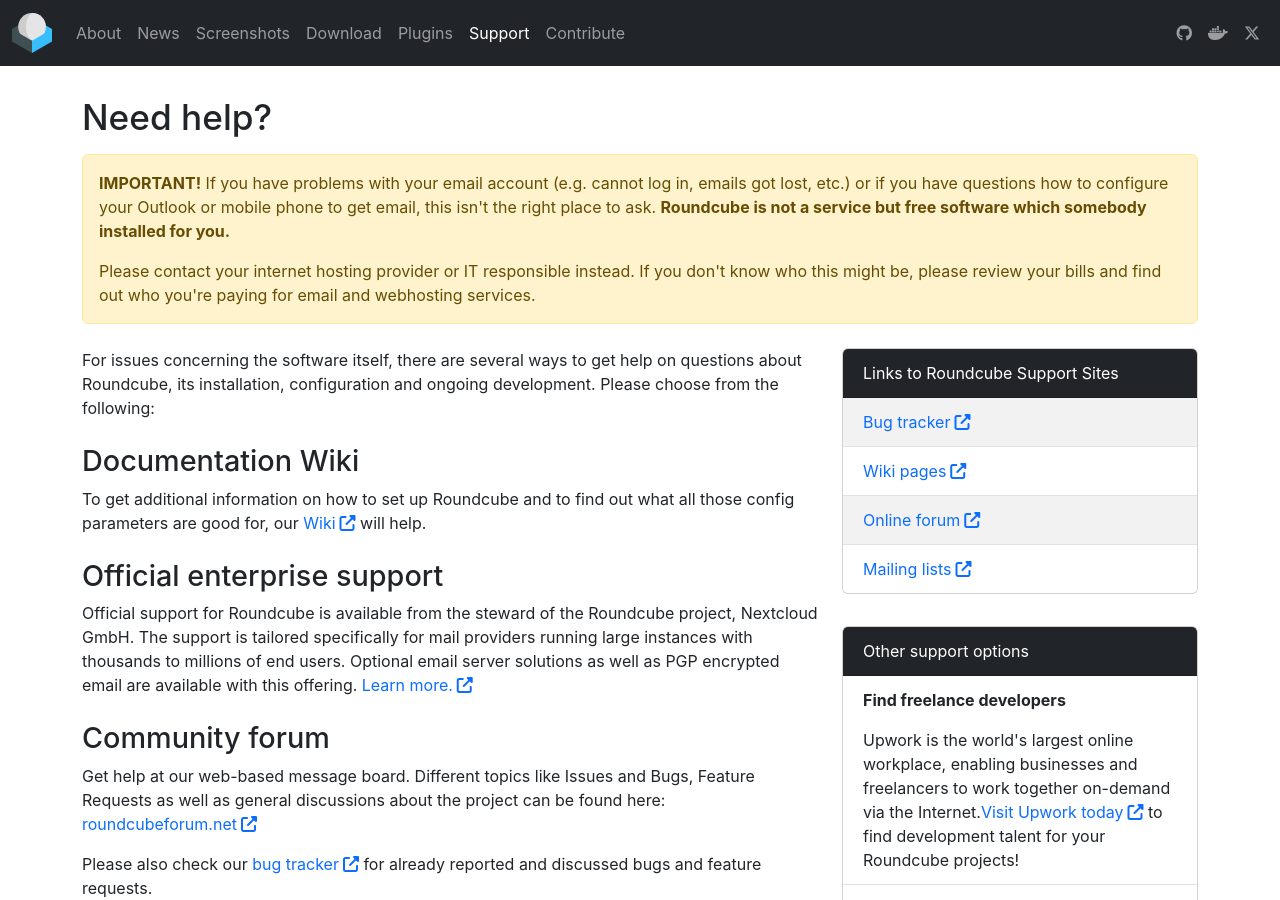
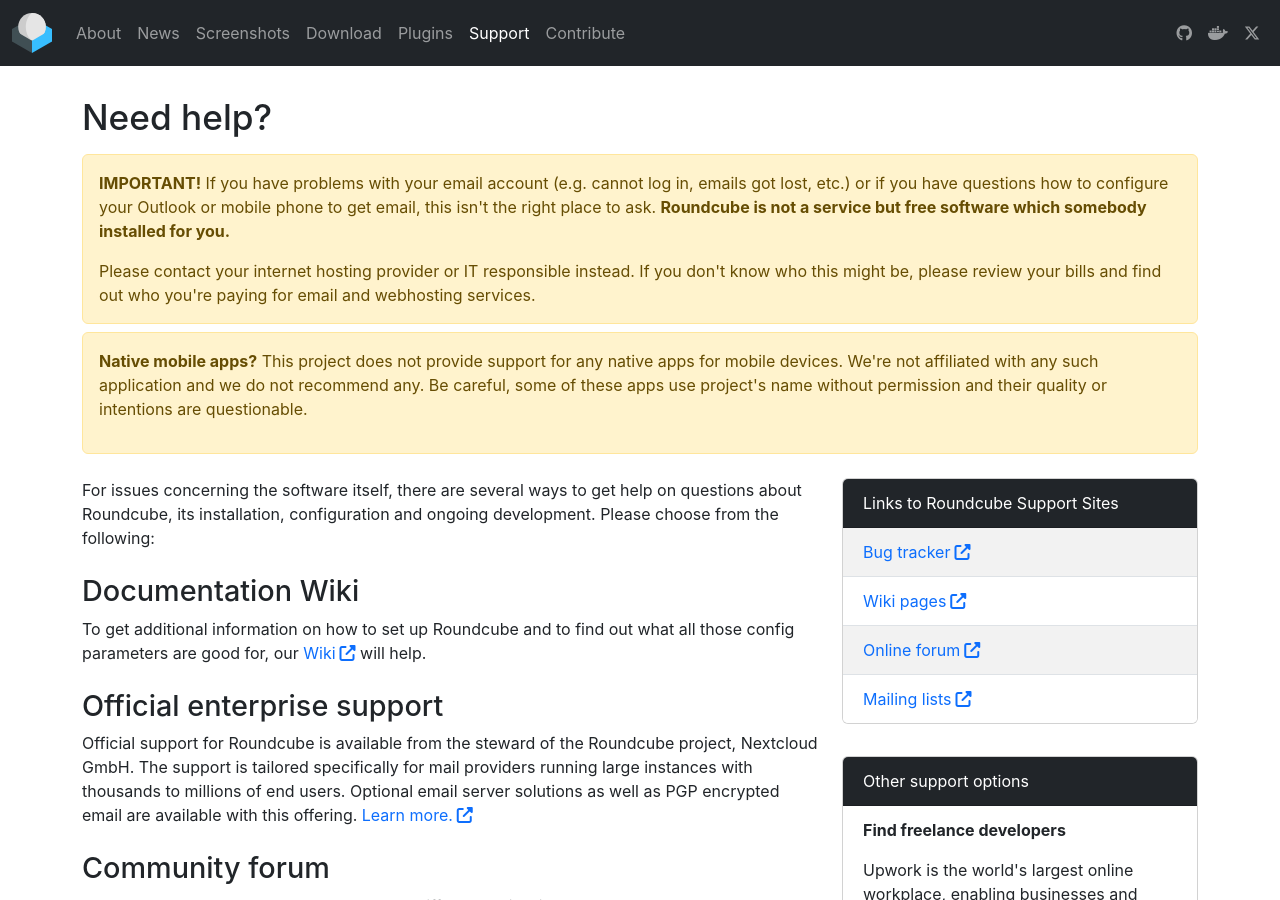
Before and after one commit to roundcube/roundcube.github.com, a Jekyll site: the page built from support/index.html, in a window 1280 px wide and 900 px high. Built offline with Jekyll 4.4.1, drawn with Linux system fonts in a browser that asks for light colours; nearby versions of some CDN libraries.

Commit message:
Add warnings about bad mobile apps.

```diff
--- a/support/index.html
+++ b/support/index.html
@@ -5,7 +5,7 @@
 ---
 <h1>Need help?</h1>
 
-<div class="alert alert-warning mb-4" role="alert">
+<div class="alert alert-warning mb-2" role="alert">
     <p>
         <b>IMPORTANT!</b> If you have problems with your email account (e.g. cannot log in, emails got lost, etc.)
         or if you have questions how to configure your Outlook or mobile phone to get email, this isn't the
@@ -14,6 +14,14 @@
     <p class="mb-0">
         Please contact your internet hosting provider or IT responsible instead. If you don't know who this
         might be, please review your bills and find out who you're paying for email and webhosting services.
+    </p>
+</div>
+
+<div class="alert alert-warning mb-4" role="alert">
+    <p>
+        <b>Native mobile apps?</b> This project does not provide support for any native apps for mobile devices.
+        We're not affiliated with any such application and we do not recommend any. Be careful, some of these
+        apps use project's name without permission and their quality or intentions are questionable.
     </p>
 </div>
 
```
Also changed, not shown: download/index.html (+8 -0 lines).
